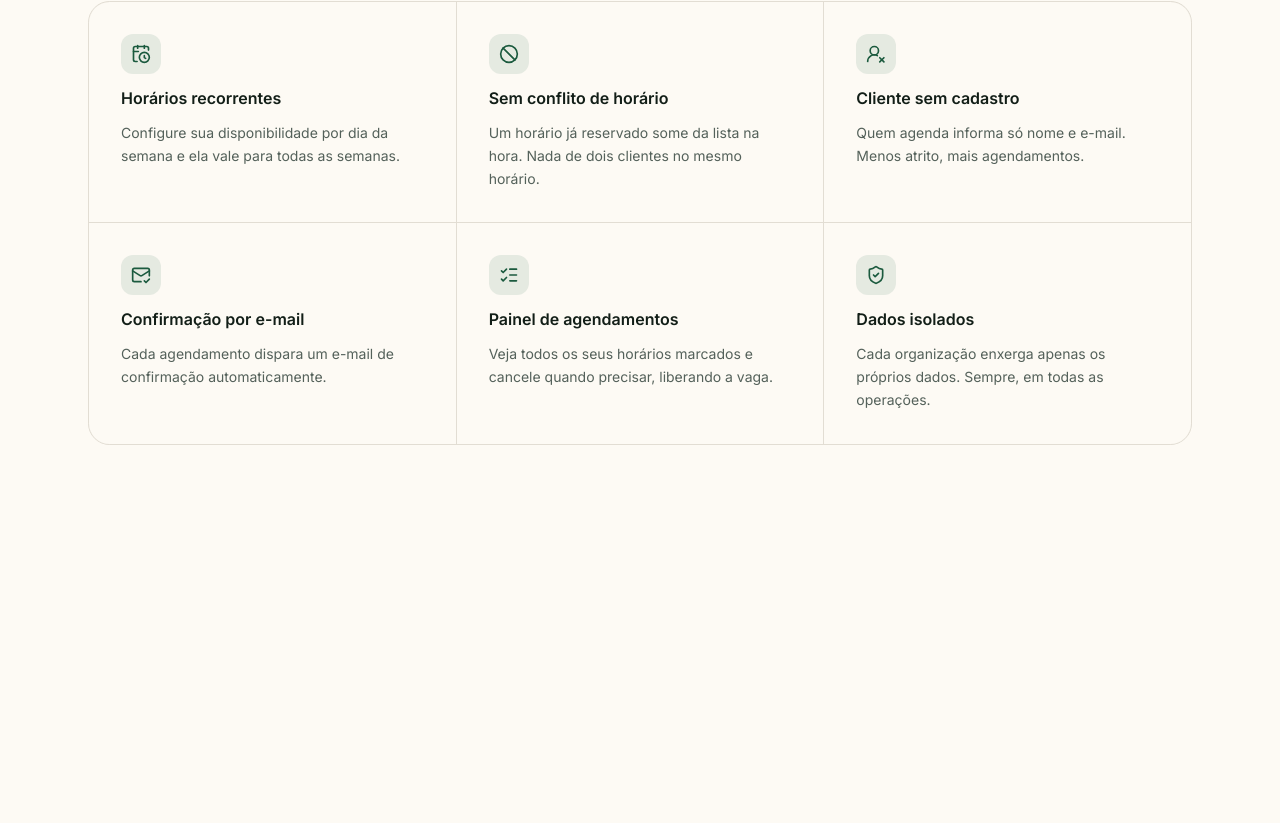
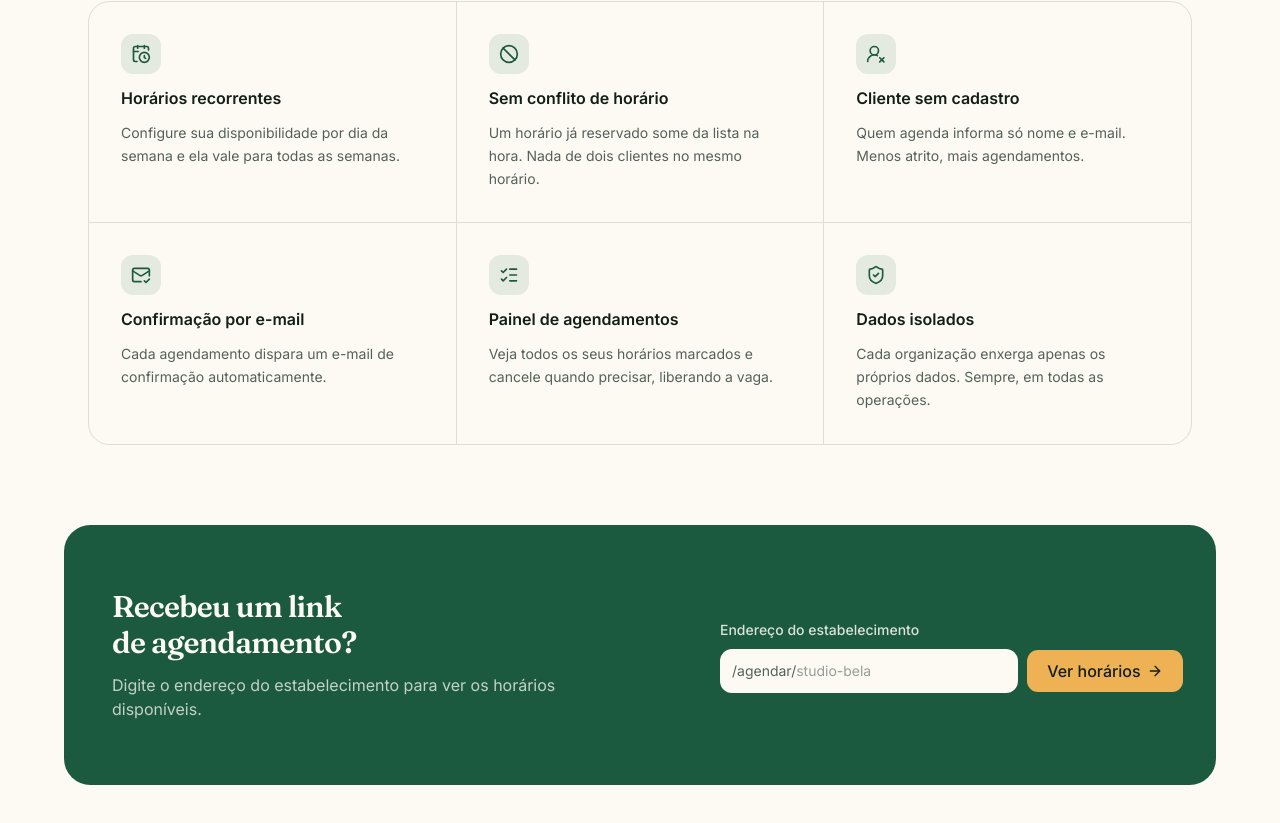
Before and after one commit to LuanCruz13/agendamento-multitenant, a Next.js app in the folder frontend/: page / in a window 1280 px wide. Shown: the part 1374-2197 px from the top of the page. Before the commit the page ends 1899 px from the top, so only its background shows below. Built offline with nearby package versions, Linux system fonts and the light colour scheme.

Commit message:
feat(frontend): add SlugFinder to landing page

```diff
--- a/frontend/app/page.tsx
+++ b/frontend/app/page.tsx
@@ -5,6 +5,7 @@ import { SiteHeader } from "@/components/landing/site-header";
 import { BookingPreview } from "@/components/landing/booking-preview";
 import { HowItWorks } from "@/components/landing/how-it-works";
 import { Features } from "@/components/landing/features";
+import { SlugFinder } from "@/components/landing/slug-finder";
 
 export default function Home() {
   return (
@@ -13,6 +14,7 @@ export default function Home() {
       <Hero />
       <HowItWorks />
       <Features/>
+      <SlugFinder/>
       </>
   );
 }
```
